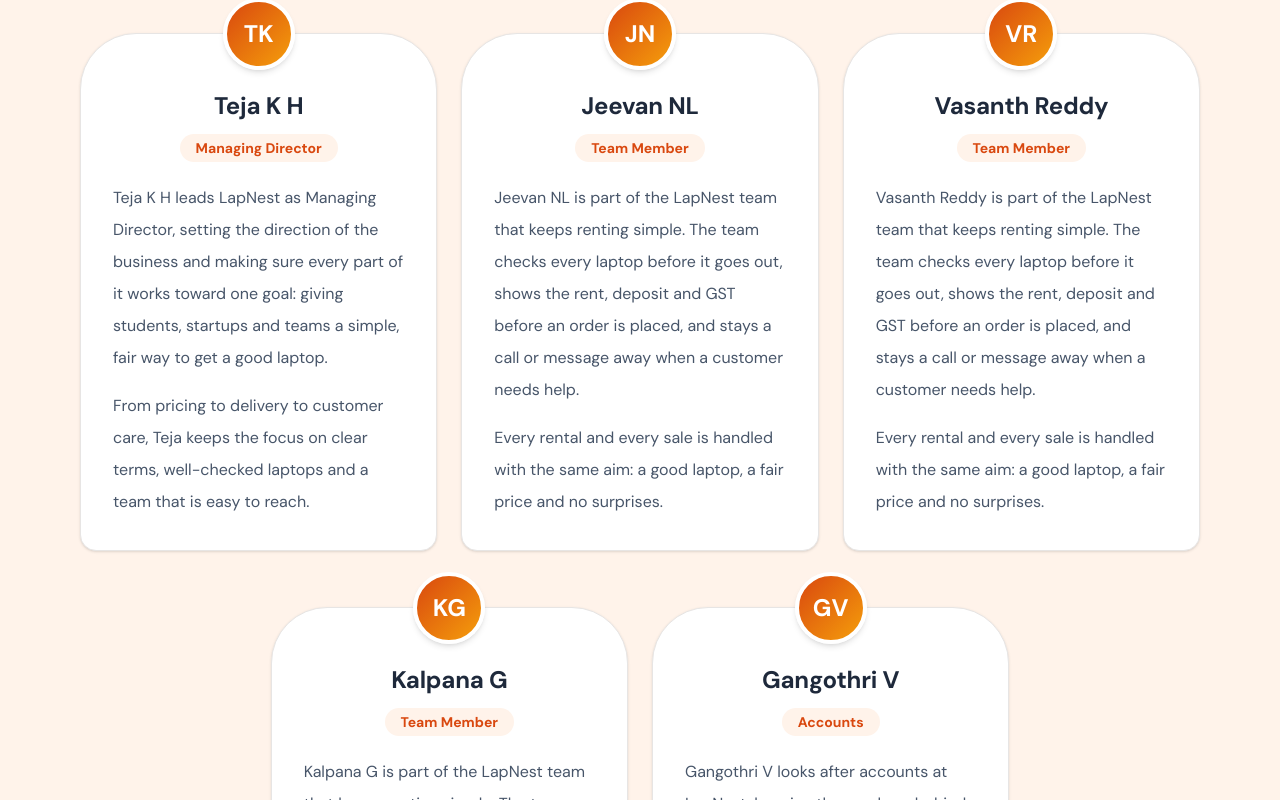
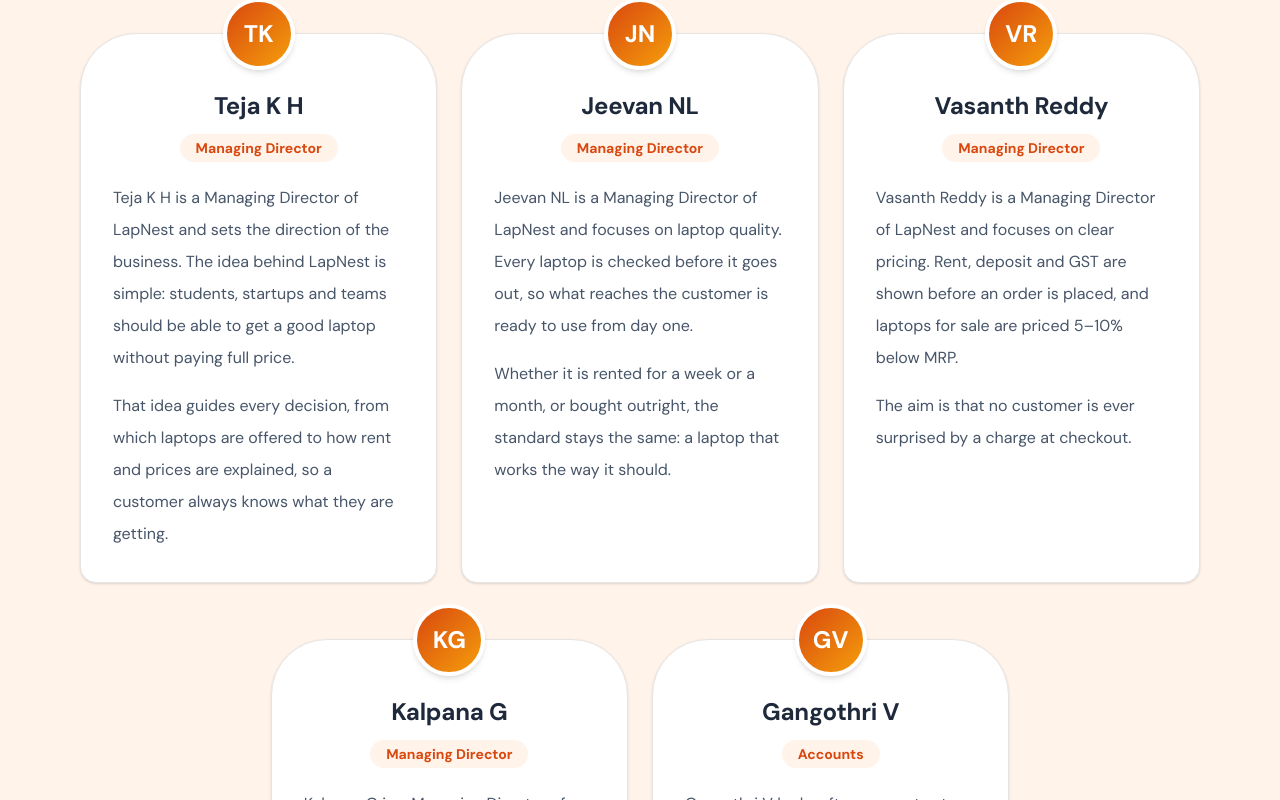
Before and after one commit to tejashwinigm2004-hash/lapnest, a React (Vite) app in the folder frontend/: page /about in a window 1280 px wide. Shown: the part 1060-1860 px from the top of the page. Built offline with nearby package versions, Linux system fonts and the light colour scheme.

Commit message:
corrected about section

```diff
--- a/frontend/src/pages/About.jsx
+++ b/frontend/src/pages/About.jsx
@@ -1,16 +1,24 @@
 import { ShieldCheck, Tag, Phone } from 'lucide-react'; import { biz } from '../config'; import Reveal from '../components/Reveal';
 
 // ===== EDIT: team members. Separate paragraphs in a bio with a blank line (\n\n). =====
-const MEMBER_BIO = 'is part of the LapNest team that keeps renting simple. The team checks every laptop before it goes out, shows the rent, deposit and GST before an order is placed, and stays a call or message away when a customer needs help.\n\nEvery rental and every sale is handled with the same aim: a good laptop, a fair price and no surprises.';
-
+// The focus area of each Managing Director below is only a suggestion. Confirm it with the client and edit the story.
 const TEAM = [
   {
     name: 'Teja K H', role: 'Managing Director',
-    bio: 'Teja K H leads LapNest as Managing Director, setting the direction of the business and making sure every part of it works toward one goal: giving students, startups and teams a simple, fair way to get a good laptop.\n\nFrom pricing to delivery to customer care, Teja keeps the focus on clear terms, well-checked laptops and a team that is easy to reach.',
+    bio: 'Teja K H is a Managing Director of LapNest and sets the direction of the business. The idea behind LapNest is simple: students, startups and teams should be able to get a good laptop without paying full price.\n\nThat idea guides every decision, from which laptops are offered to how rent and prices are explained, so a customer always knows what they are getting.',
   },
-  { name: 'Jeevan NL', role: 'Team Member', bio: `Jeevan NL ${MEMBER_BIO}` },
-  { name: 'Vasanth Reddy', role: 'Team Member', bio: `Vasanth Reddy ${MEMBER_BIO}` },
-  { name: 'Kalpana G', role: 'Team Member', bio: `Kalpana G ${MEMBER_BIO}` },
+  {
+    name: 'Jeevan NL', role: 'Managing Director',
+    bio: 'Jeevan NL is a Managing Director of LapNest and focuses on laptop quality. Every laptop is checked before it goes out, so what reaches the customer is ready to use from day one.\n\nWhether it is rented for a week or a month, or bought outright, the standard stays the same: a laptop that works the way it should.',
+  },
+  {
+    name: 'Vasanth Reddy', role: 'Managing Director',
+    bio: 'Vasanth Reddy is a Managing Director of LapNest and focuses on clear pricing. Rent, deposit and GST are shown before an order is placed, and laptops for sale are priced 5–10% below MRP.\n\nThe aim is that no customer is ever surprised by a charge at checkout.',
+  },
+  {
+    name: 'Kalpana G', role: 'Managing Director',
+    bio: 'Kalpana G is a Managing Director of LapNest and focuses on customer care. Customers can call, message on WhatsApp or book a call, and the team is there when something goes wrong.\n\nA good rental does not end at delivery, so every question and every problem gets a real answer.',
+  },
   {
     name: 'Gangothri V', role: 'Accounts',
     bio: 'Gangothri V looks after accounts at LapNest, keeping the numbers behind every order accurate and easy to follow.\n\nThat includes the invoices with GST details that customers download from their account, and the refundable security deposits collected when a laptop is rented and returned after it is checked.',
```
